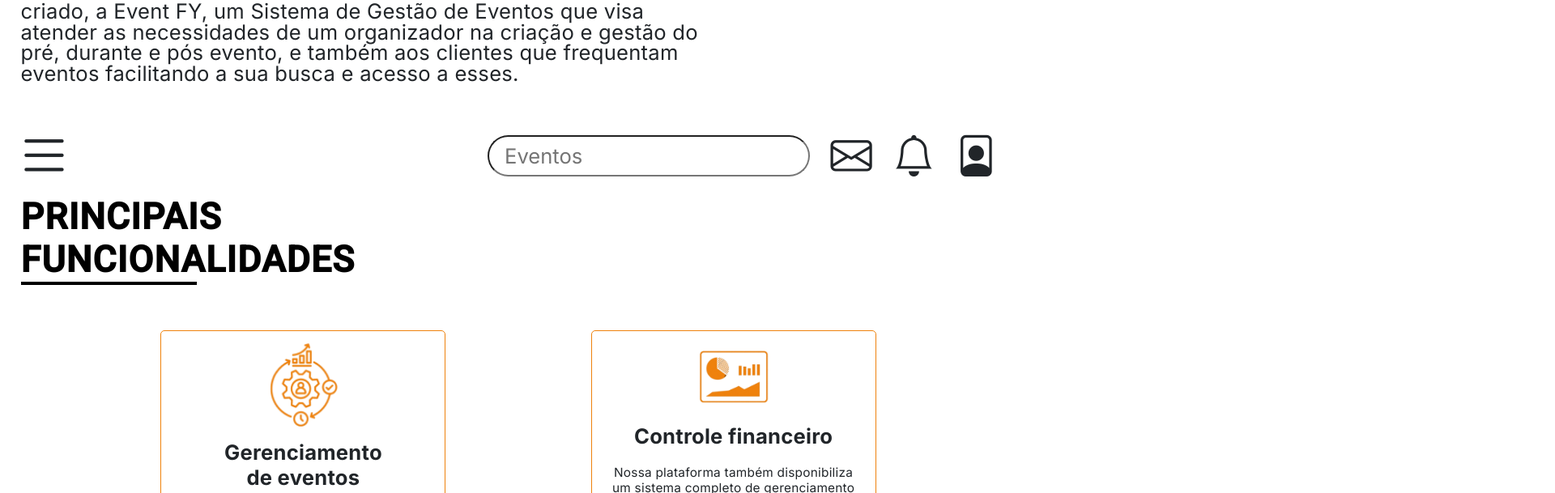
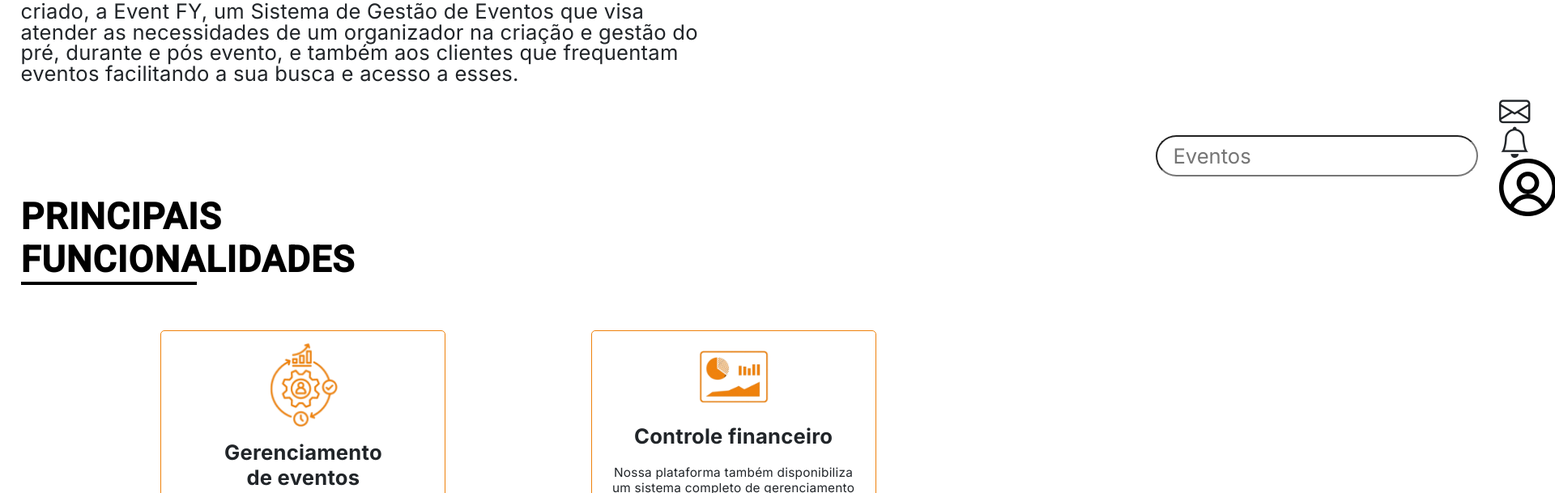
Before and after one commit to GiovannePDS7/Event-Fy, an Angular app: page /apresentacao in a window 1280 px wide. Shown: the part 1027-1636 px from the top of the page at 81% size, 1920 px wide, since content can reach past the window. Built offline with nearby package versions, Linux system fonts and the light colour scheme.

Commit message:
attualizando header

```diff
--- a/src/app/Components/CP-Principais/header/header.component.css
+++ b/src/app/Components/CP-Principais/header/header.component.css
@@ -1,6 +1,6 @@
 header{
   width:100%;
-  height:7vh;
+  height:9vh;
   align-items: center;
   display: flex;
 }
@@ -8,24 +8,33 @@ i{
   font-size:5.5vw;
   margin-left:1.5vw;
 }
-#inputM{
+#iT{
+  font-size: 2.5vw;
+}
+#divInput{
   border-radius: 2vw;
-  height:6vw;
-  margin-left: 35vw;
+  height:4vw;
+  margin-left: 60vw;
   padding-left:1.5vw;
-  font-size: 3.5vw;
+  font-size: 1.5vw;
 }
 #inputPc{
   border-radius: 2vw;
   height:4vw;
-  margin-left: 40vw;
+  margin-left: 50vw;
   padding-left:1.5vw;
   font-size: 2vw;
 }
+#imgM{
+  margin-left: 2vw;
+  width: 4.5vw;
+}
 #emailPc, #bellPc, #personPc {
-  font-size:4vw;
+  font-size:3vw;
   margin-left:2vw;
 }
+
+
 #headerPc{
   height:12vh;
 }
@@ -33,3 +42,7 @@ i{
 #headerT{
   height:9vw;
 }
+#iconsPc{
+  display: flex;
+
+}
--- a/src/app/Components/CP-Principais/header/header.component.html
+++ b/src/app/Components/CP-Principais/header/header.component.html
@@ -1,4 +1,4 @@
-<div class="grandContainer d-block d-md-none">
+<div class="d-xs-block d-md-none">
     <header>
       <i class="bi bi-list"></i>
 
@@ -7,21 +7,20 @@
       </fieldset>
       <div id="icons">
 
-      <i class="bi bi-file-person"></i>
+      <img id="imgM" src="../../../../assets/Elementos/IconFormulario.png">
       </div>
     </header>
 </div>
+
 <div class="grandContainer d-none d-lg-block d-xxl-none">
-  <header id="headerPc">
-    <i class="bi bi-list"></i>
 
-    <fieldset>
-      <input id="inputPc" type="text" placeholder="Eventos">
-    </fieldset>
+<header id="headerPc">
+      <div id="divInput"> <input id="inputPc" type="text" placeholder="Eventos"> </div>
+
     <div id="icons">
     <i id="emailPc" class="bi bi-envelope"></i>
     <i id="bellPc" class="bi bi-bell"></i>
-    <i id="personPc" class="bi bi-file-person"></i>
+    <img id="personPc" src="../../../../assets/Elementos/IconFormulario.png">
     </div>
   </header>
 
@@ -30,14 +29,16 @@
 <div class="grandContainer d-none d-md-block d-lg-none">
 
   <header id="headerT">
-    <i class="bi bi-list"></i>
+    <i class="bi bi-list" id="iT"></i>
 
     <fieldset>
-      <input id="inputM" type="text" placeholder="Eventos">
+      <input id="inputPc" type="text" placeholder="Eventos">
     </fieldset>
-    <div id="icons">
+    <div id="iconsPc">
 
-    <i class="bi bi-file-person"></i>
+    <i id="emailPc" class="bi bi-envelope"></i>
+    <i id="bellPc" class="bi bi-bell"></i>
+    <img id="personPc" src="../../../../assets/Elementos/IconFormulario.png">
     </div>
   </header>
 </div>
```
